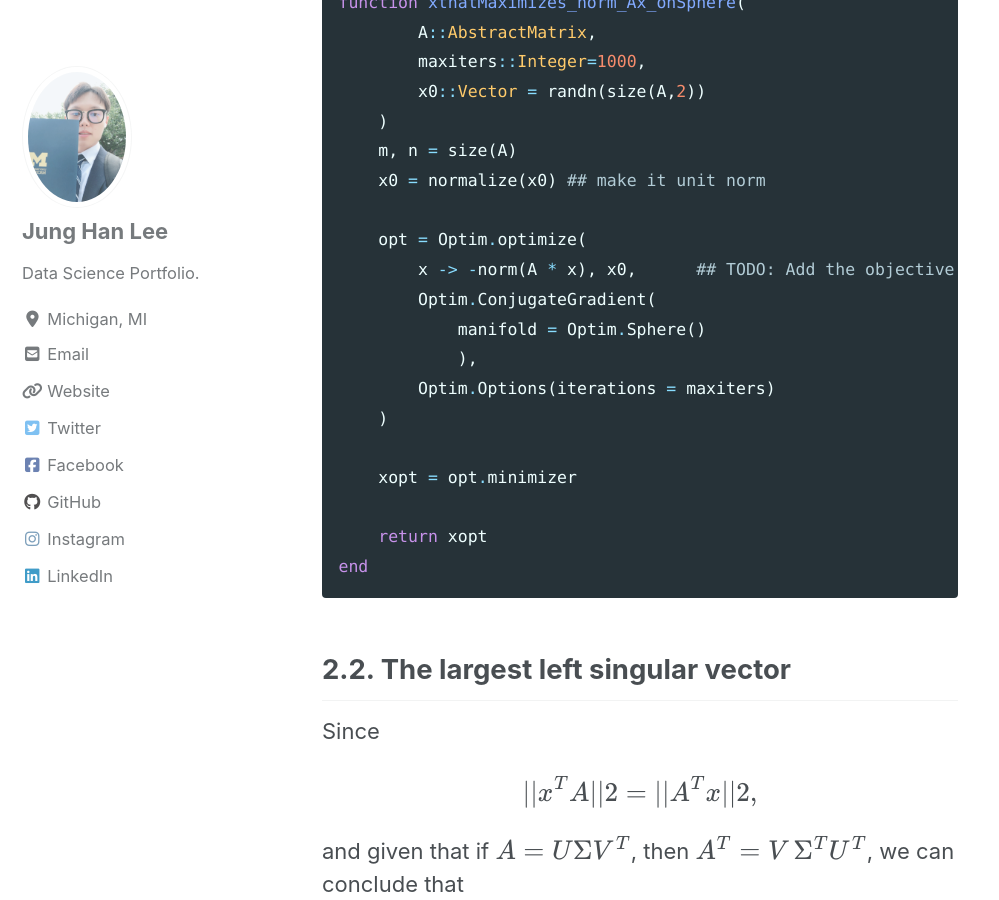
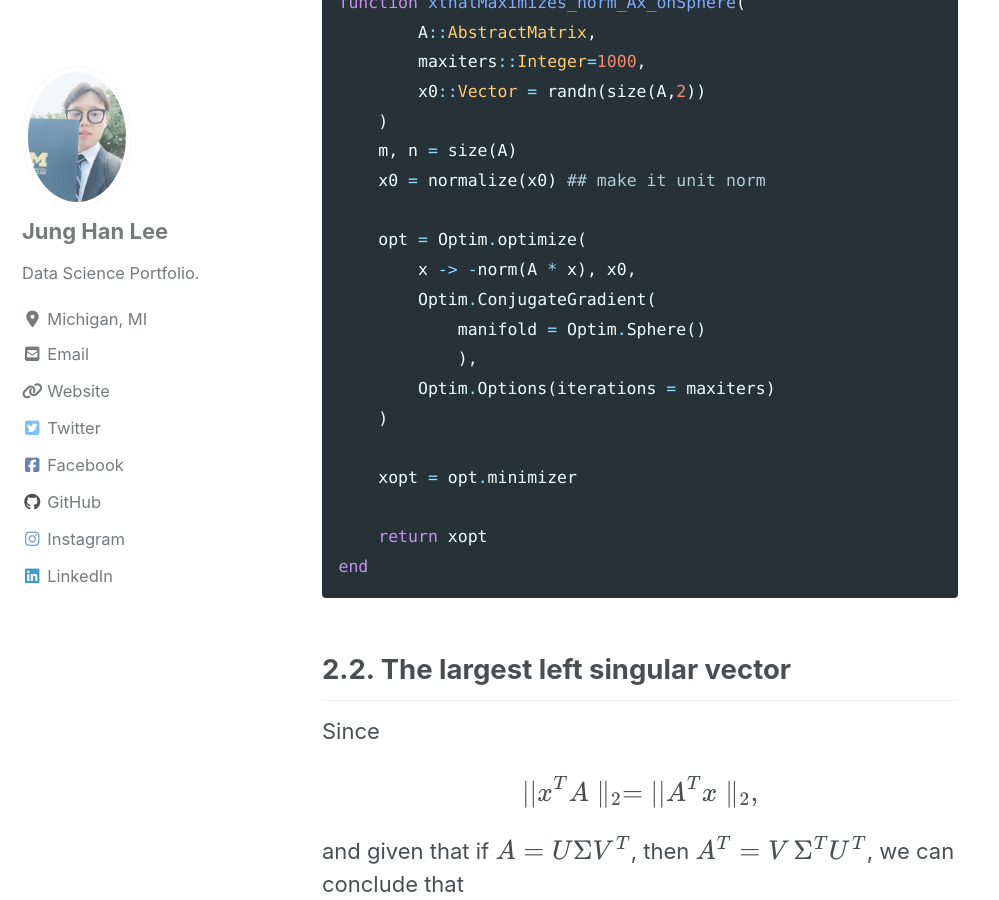
Before and after one commit to jung-han-lee/jung-han-lee.github.io, a Jekyll site: the page built from _posts/2020-01-21-pca1.md, in a window 1280 px wide and 900 px high, scrolled down 2382 px. Shown: the whole window, without its empty margins (0-999 px from the left). Built offline with Jekyll 4.4.1, drawn with Linux system fonts in a browser that asks for light colours; cached includes are drawn as plain includes; nearby versions of some CDN libraries; formulas are drawn with MathJax 3; some of the changed text lies outside the part shown.

Commit message:
new github

````diff
--- a/_posts/2020-01-21-pca1.md
+++ b/_posts/2020-01-21-pca1.md
@@ -68,7 +68,7 @@
     x0 = normalize(x0) ## make it unit norm
 
     opt = Optim.optimize(
-        x -> -norm(A * x), x0,      ## TODO: Add the objective function
+        x -> -norm(A * x), x0,
         Optim.ConjugateGradient(
             manifold = Optim.Sphere()
             ),
@@ -85,7 +85,7 @@
 
 Since
 
-$$||x^T A||2 = ||A^T x||2,$$
+$$||x^T A\parallel_{2} = ||A^T x\parallel_{2},$$
 
 and given that if $$A = U \Sigma V^T$$, then $$A^T = V\, \Sigma^T U^T$$, we can conclude that
 
@@ -139,7 +139,7 @@
 ```
 ## 3. Principal Component Analysis & the PCA matrix Factorization
 
-Let $$A$$ ne an $$m \times n$$ matrix whose columns are $$A[:,1],...,A[:,n]. Let $$x$$ be an $$ m\times 1$$ unit norm vector.
+Let $$A$$ ne an $$m \times n$$ matrix whose columns are $$A[:,1],...,A[:,n]$$. Let $$x$$ be an $$ m\times 1$$ unit norm vector.
 
 **Step1** : Note that the elements of the row vectors
 $$ x^T A = \begin{bmatrix} x^T A[:,1], & x^T A[:,2], & \ldots & x^T A[:,n] \end{bmatrix}, $$
````
Also changed, not shown: other parts of _posts/2020-01-21-pca1.md (+1 -1 lines).
